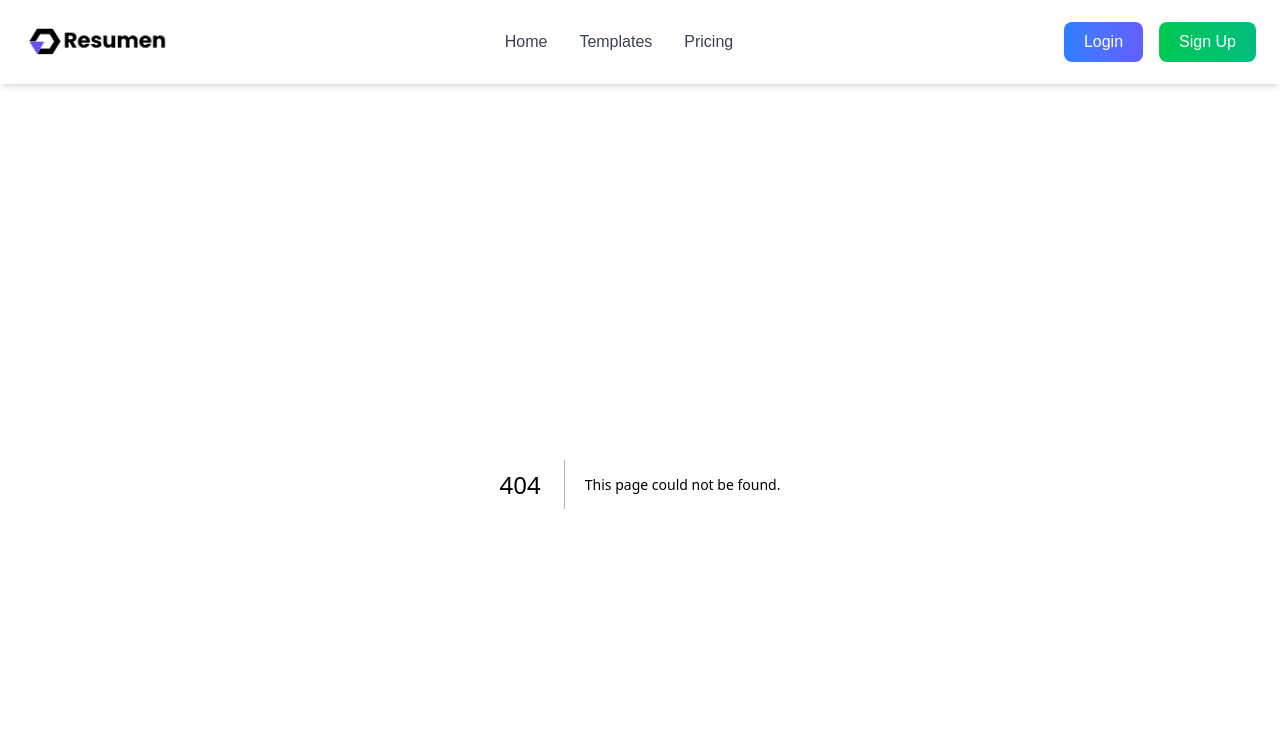
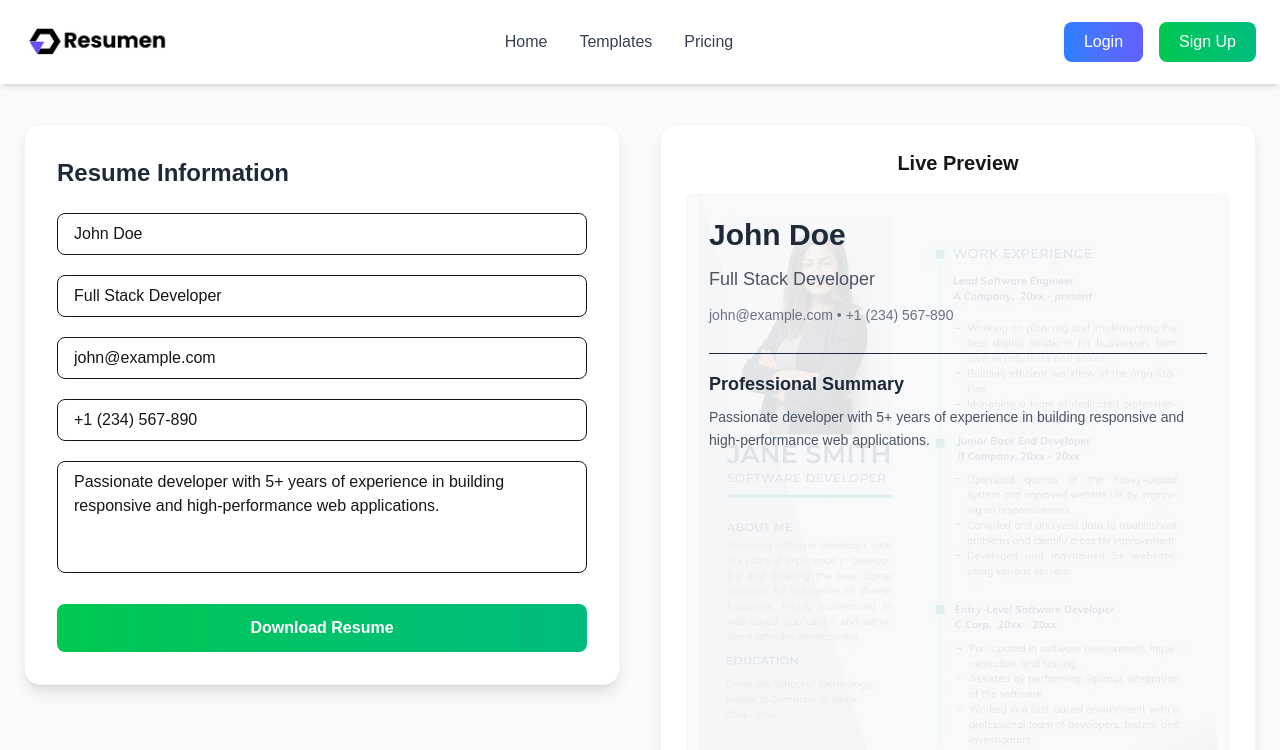
Before and after one commit to hammad200208/AI_Resume, a Next.js app: page /builder/1/edit in a window 1280 px wide. Before the commit this address had no page. Shown: the top 750 px of the page. Built offline with nearby package versions, Linux system fonts and the light colour scheme.

Commit message:
added builder , edit and templates

```diff
--- /dev/null
+++ b/app/builder/[id]/edit/page.jsx
@@ -0,0 +1,122 @@
+"use client";
+
+import { useParams } from "next/navigation";
+import Image from "next/image";
+import { useState } from "react";
+
+const templates = {
+  1: "/temp1.webp",
+  2: "/temp2.webp",
+  3: "/temp3.png",
+};
+
+export default function ResumeEditor() {
+  const { id } = useParams();
+  const selectedTemplate = templates[id];
+
+  const [formData, setFormData] = useState({
+    name: "John Doe",
+    title: "Full Stack Developer",
+    email: "john@example.com",
+    phone: "+1 (234) 567-890",
+    summary:
+      "Passionate developer with 5+ years of experience in building responsive and high-performance web applications.",
+  });
+
+  const handleChange = (e) => {
+    setFormData({ ...formData, [e.target.name]: e.target.value });
+  };
+
+  return (
+    <div className="min-h-screen bg-gray-50 py-10 px-6">
+      <div className="max-w-7xl mx-auto grid grid-cols-1 md:grid-cols-2 gap-10 items-start">
+        {/* LEFT SIDE — Form */}
+        <div className="bg-white rounded-2xl shadow-lg p-8 border border-gray-100">
+          <h2 className="text-2xl font-bold text-gray-800 mb-6">
+            Resume Information
+          </h2>
+
+          <div className="space-y-5">
+            <input
+              type="text"
+              name="name"
+              placeholder="Full Name"
+              value={formData.name}
+              onChange={handleChange}
+              className="w-full border rounded-lg px-4 py-2 focus:ring-2 focus:ring-blue-500 outline-none"
+            />
+            <input
+              type="text"
+              name="title"
+              placeholder="Job Title"
+              value={formData.title}
+              onChange={handleChange}
+              className="w-full border rounded-lg px-4 py-2 focus:ring-2 focus:ring-blue-500 outline-none"
+            />
+            <input
+              type="email"
+              name="email"
+              placeholder="Email Address"
+              value={formData.email}
+              onChange={handleChange}
+              className="w-full border rounded-lg px-4 py-2 focus:ring-2 focus:ring-blue-500 outline-none"
+            />
+            <input
+              type="tel"
+              name="phone"
+              placeholder="Phone Number"
+              value={formData.phone}
+              onChange={handleChange}
+              className="w-full border rounded-lg px-4 py-2 focus:ring-2 focus:ring-blue-500 outline-none"
+            />
+            <textarea
+              name="summary"
+              placeholder="Professional Summary"
+              value={formData.summary}
+              onChange={handleChange}
+              className="w-full border rounded-lg px-4 py-2 focus:ring-2 focus:ring-blue-500 outline-none h-28 resize-none"
+            />
+          </div>
+
+          <button className="mt-6 w-full py-3 rounded-lg text-white font-semibold bg-gradient-to-r from-green-500 to-emerald-500 hover:from-green-600 hover:to-emerald-600 transition-all">
+            Download Resume
+          </button>
+        </div>
+
+        {/* RIGHT SIDE — Live Preview */}
+        <div className="bg-white rounded-2xl shadow-lg p-6 border border-gray-100">
+          <h3 className="text-xl font-semibold mb-4 text-center">Live Preview</h3>
+
+          <div className="relative w-full aspect-[3/4] bg-gray-50 rounded-lg overflow-hidden flex flex-col items-center text-left p-6">
+            {/* Template background */}
+            <div className="absolute inset-0 opacity-10">
+              <Image
+                src={selectedTemplate}
+                alt={`Template ${id}`}
+                fill
+                className="object-contain"
+              />
+            </div>
+
+            {/* Resume text overlay */}
+            <div className="relative z-10 w-full h-full flex flex-col gap-3 text-gray-800">
+              <h1 className="text-3xl font-bold">{formData.name}</h1>
+              <h2 className="text-lg font-medium text-gray-600">
+                {formData.title}
+              </h2>
+              <p className="text-sm text-gray-500">
+                {formData.email} • {formData.phone}
+              </p>
+              <div className="mt-4 border-t pt-4">
+                <h3 className="text-lg font-semibold mb-2">Professional Summary</h3>
+                <p className="text-sm text-gray-600 leading-relaxed">
+                  {formData.summary}
+                </p>
+              </div>
+            </div>
+          </div>
+        </div>
+      </div>
+    </div>
+  );
+}
--- /dev/null
+++ b/app/builder/[id]/page.jsx
@@ -0,0 +1,54 @@
+"use client";
+
+import { useParams, useRouter } from "next/navigation";
+import Image from "next/image";
+
+const templates = {
+  1: "/temp1.webp",
+  2: "/temp2.webp",
+  3: "/temp3.png",
+};
+
+export default function BuilderPage() {
+  const { id } = useParams();
+  const router = useRouter();
+  const selectedTemplate = templates[id];
+
+  const handleEditClick = () => {
+    router.push(`/builder/${id}/edit`);
+  };
+
+  return (
+    <div className="min-h-screen bg-gray-50 py-16 px-6">
+      <div className="max-w-5xl mx-auto text-center">
+        <h1 className="text-4xl font-bold text-gray-800 mb-8">
+          Resume Builder
+        </h1>
+
+        <p className="text-gray-600 mb-10">
+          You are using the <span className="font-semibold">Template {id}</span>
+        </p>
+
+        <div className="flex justify-center">
+          <div className="relative w-[400px] aspect-[3/4] bg-white rounded-xl shadow-lg">
+            <Image
+              src={selectedTemplate}
+              alt={`Template ${id}`}
+              fill
+              className="object-contain p-4"
+            />
+          </div>
+        </div>
+
+        <div className="mt-10">
+          <button
+            onClick={handleEditClick}
+            className="px-8 py-3 bg-gradient-to-r from-green-500 to-emerald-500 text-white rounded-lg font-semibold hover:from-green-600 hover:to-emerald-600 transition-all"
+          >
+            Start Editing
+          </button>
+        </div>
+      </div>
+    </div>
+  );
+}
--- a/app/components/TemplateSection.jsx
+++ b/app/components/TemplateSection.jsx
@@ -1,5 +1,6 @@
 "use client";
 
+import { useRouter } from "next/navigation";
 import Image from "next/image";
 
 const templates = [
@@ -24,22 +25,25 @@ const templates = [
 ];
 
 const TemplateSection = () => {
+  const router = useRouter();
+
+  const handleUseTemplate = (id) => {
+    router.push(`/builder/${id}`);
+  };
+
   return (
     <section className="py-24 bg-gray-50">
       <div className="max-w-7xl mx-auto px-6 text-center">
-        {/* Heading */}
         <h2 className="text-3xl md:text-5xl font-extrabold text-gray-800 mb-16">
           Choose Your Perfect Template
         </h2>
 
-        {/* Cards */}
         <div className="grid grid-cols-1 sm:grid-cols-2 lg:grid-cols-3 gap-10">
           {templates.map((template) => (
             <div
               key={template.id}
               className="bg-white rounded-3xl shadow-lg hover:shadow-2xl transition-all duration-300 overflow-hidden border border-gray-100 transform hover:-translate-y-1"
             >
-              {/* Image Container with Aspect Ratio */}
               <div className="relative w-full aspect-[4/5] bg-gray-100 flex items-center justify-center">
                 <Image
                   src={template.img}
@@ -49,12 +53,18 @@ const TemplateSection = () => {
                 />
               </div>
 
-              {/* Text Section */}
               <div className="p-8">
                 <h3 className="text-2xl font-semibold text-gray-800 mb-4">
                   {template.title}
                 </h3>
-                <p className="text-gray-600 text-base">{template.desc}</p>
+                <p className="text-gray-600 text-base mb-6">{template.desc}</p>
+
+                <button
+                  onClick={() => handleUseTemplate(template.id)}
+                  className="px-6 py-2 rounded-lg bg-gradient-to-r from-blue-500 to-indigo-500 text-white font-medium hover:from-blue-600 hover:to-indigo-600 transition-all"
+                >
+                  Use This Template
+                </button>
               </div>
             </div>
           ))}
--- /dev/null
+++ b/app/templates/page.jsx
@@ -0,0 +1,57 @@
+"use client";
+
+import TemplateSection from "../components/TemplateSection";
+import Footer from "../components/Footer";
+import { motion } from "framer-motion";
+
+export default function TemplatesPage() {
+  return (
+    <main className="bg-gradient-to-b from-blue-50 via-white to-gray-50">
+      {/* Hero Section */}
+      <section className="relative py-28 text-center overflow-hidden">
+        {/* Decorative Gradient Blob */}
+        <div className="absolute -top-20 -right-40 w-96 h-96 bg-blue-200 rounded-full blur-3xl opacity-40"></div>
+        <div className="absolute bottom-0 left-0 w-96 h-96 bg-indigo-200 rounded-full blur-3xl opacity-30"></div>
+
+        <motion.div
+          initial={{ opacity: 0, y: 30 }}
+          animate={{ opacity: 1, y: 0 }}
+          transition={{ duration: 0.8 }}
+          className="relative z-10 max-w-3xl mx-auto px-6"
+        >
+          <h1 className="text-5xl md:text-6xl font-extrabold text-gray-800 mb-6 leading-tight">
+            Explore Our{" "}
+            <span className="bg-gradient-to-r from-blue-600 to-indigo-600 bg-clip-text text-transparent">
+              Resume Templates
+            </span>
+          </h1>
+
+          <p className="text-gray-600 text-lg md:text-xl leading-relaxed">
+            Choose from our AI-optimized, professional templates designed to help
+            you land interviews and impress recruiters with a standout resume.
+          </p>
+
+          <motion.div
+            whileHover={{ scale: 1.05 }}
+            className="mt-10 inline-block"
+          >
+            <a
+              href="#templates"
+              className="px-8 py-3 rounded-lg bg-gradient-to-r from-blue-500 to-indigo-500 text-white font-semibold shadow-md hover:shadow-lg hover:from-blue-600 hover:to-indigo-600 transition-all"
+            >
+              Browse Templates
+            </a>
+          </motion.div>
+        </motion.div>
+      </section>
+
+      {/* Template Section (grid of templates) */}
+      <section id="templates">
+        <TemplateSection />
+      </section>
+
+      {/* Footer */}
+      <Footer />
+    </main>
+  );
+}
--- a/package.json
+++ b/package.json
@@ -9,6 +9,7 @@
     "lint": "eslint"
   },
   "dependencies": {
+    "framer-motion": "^12.23.22",
     "lucide-react": "^0.544.0",
     "next": "15.5.4",
     "react": "19.1.0",
```
Also changed, not shown: 1 other file (tests, documents, lock files or other folders).
